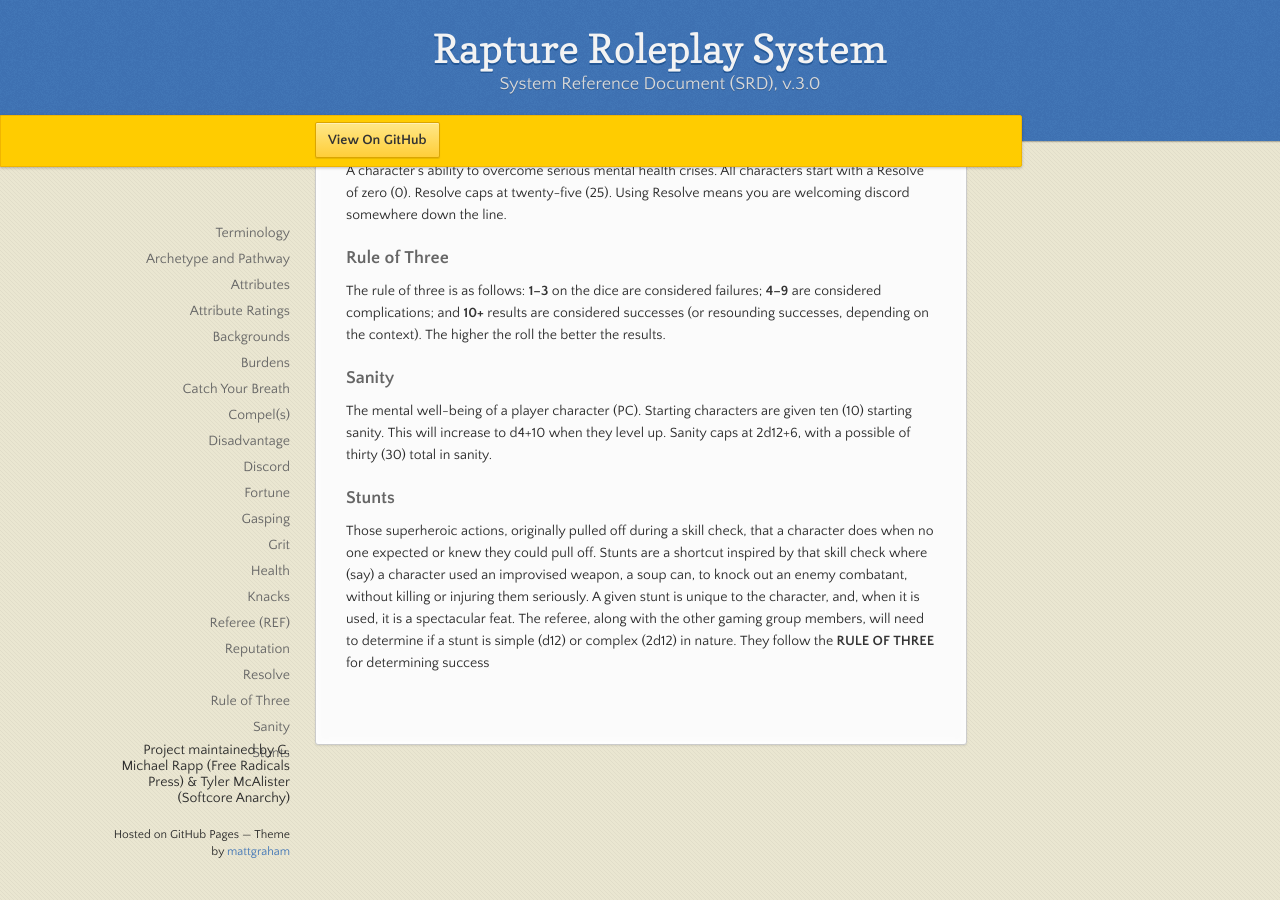
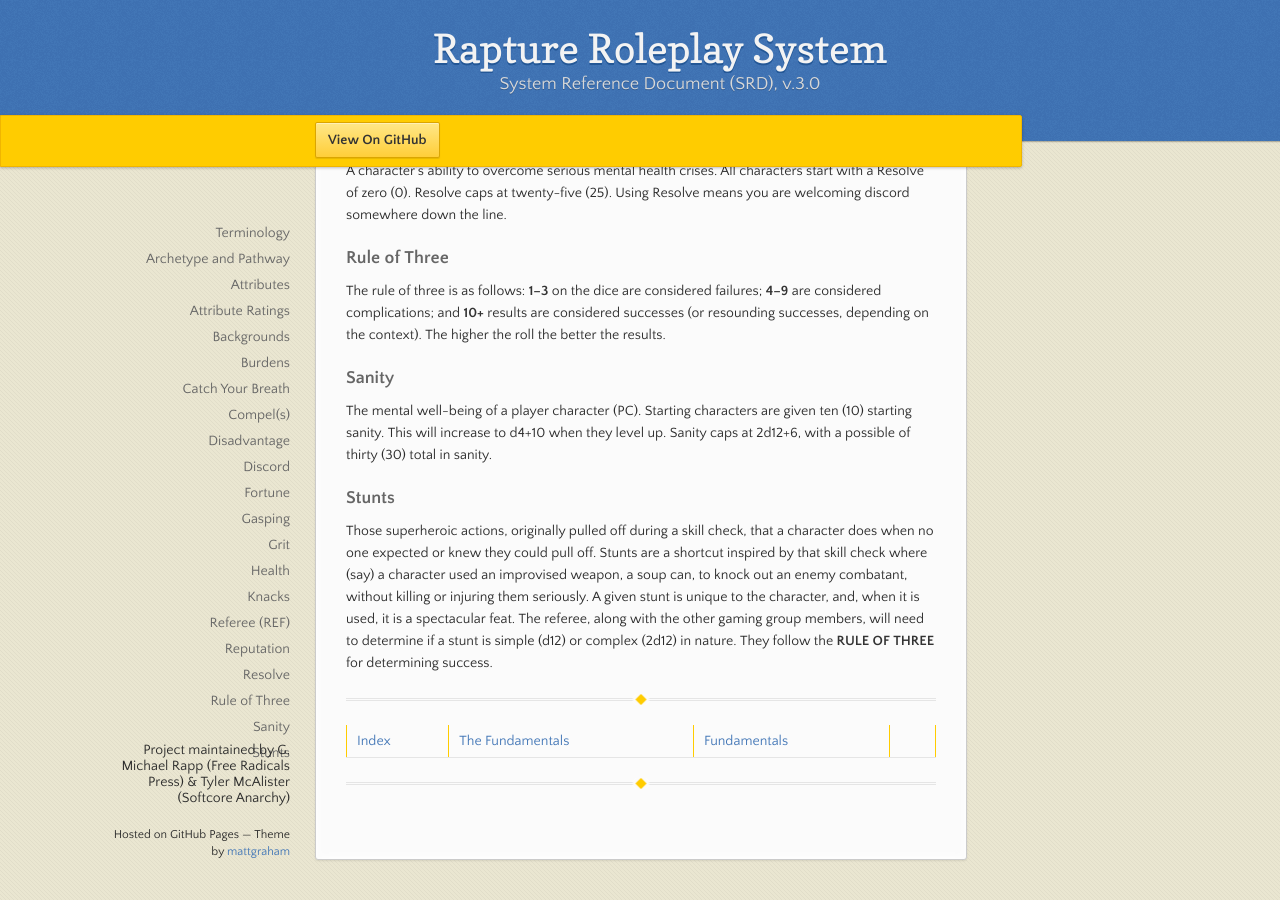
Before and after one commit to GMichaelRapp/rapture, a Jekyll site: the page built from terminology.md, in a window 1280 px wide and 900 px high, scrolled down 2448 px. Built offline with Jekyll 4.4.1, drawn with Linux system fonts in a browser that asks for light colours.

Commit message:
Update terminology.md

```diff
--- a/terminology.md
+++ b/terminology.md
@@ -75,4 +75,11 @@ The rule of three is as follows: **1–3** on the dice are considered failures;
 The mental well-being of a player character (PC). Starting characters are given ten (10) starting sanity. This will increase to d4+10 when they level up. Sanity caps at 2d12+6, with a possible of thirty (30) total in sanity.
 
 ### Stunts
-Those superheroic actions, originally pulled off during a skill check, that a character does when no one expected or knew they could pull off. Stunts are a shortcut inspired by that skill check where (say) a character used an improvised weapon, a soup can, to knock out an enemy combatant, without killing or injuring them seriously. A given stunt is unique to the character, and, when it is used, it is a spectacular feat. The referee, along with the other gaming group members, will need to determine if a stunt is simple (d12) or complex (2d12) in nature. They follow the **RULE OF THREE** for determining success
+Those superheroic actions, originally pulled off during a skill check, that a character does when no one expected or knew they could pull off. Stunts are a shortcut inspired by that skill check where (say) a character used an improvised weapon, a soup can, to knock out an enemy combatant, without killing or injuring them seriously. A given stunt is unique to the character, and, when it is used, it is a spectacular feat. The referee, along with the other gaming group members, will need to determine if a stunt is simple (d12) or complex (2d12) in nature. They follow the **RULE OF THREE** for determining success.
+
+
+---
+
+| [Index]({% link index.md %})| [The Fundamentals]({% link fundamentals.md %}) | [Fundamentals]({% link fundamentals.md %})| |
+
+---
```
